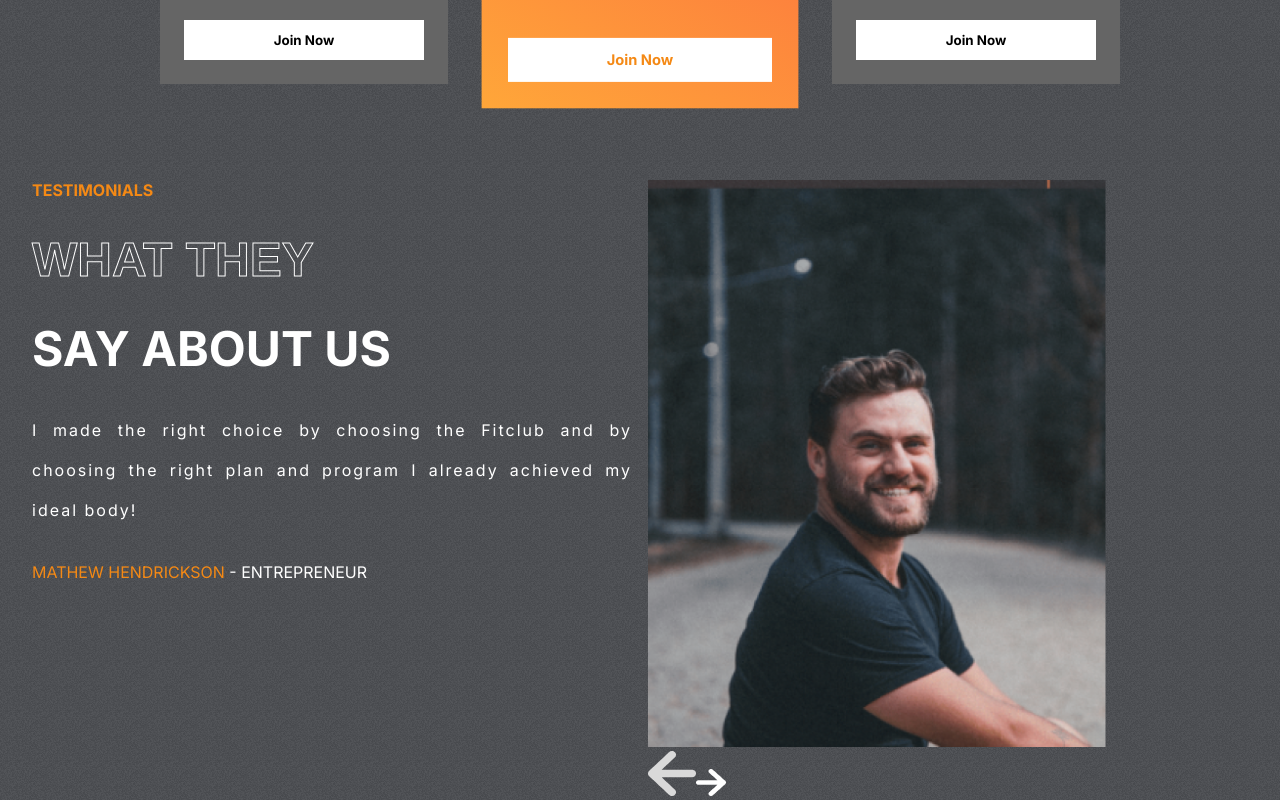
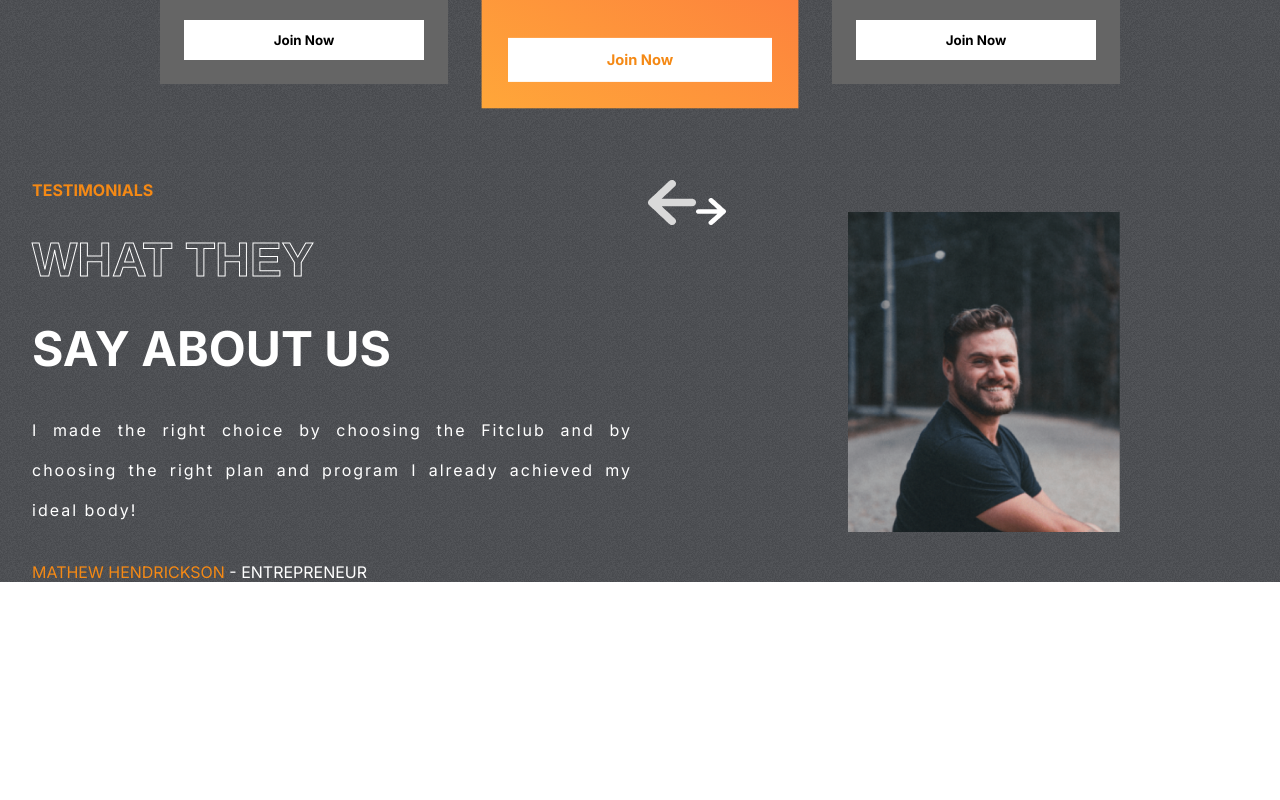
Before and after one commit to pallab17/Fithelp.o, a React (Create React App) app: page / in a window 1280 px wide. Shown: the part 2424-3224 px from the top of the page. After the commit the page ends 3006 px from the top, so only its background shows below. Built offline with nearby package versions, Linux system fonts and the light colour scheme.

Commit message:
files updated

```diff
--- a/src/components/Testimonials/Testimonials.css
+++ b/src/components/Testimonials/Testimonials.css
@@ -32,3 +32,11 @@ font-weight: bold;
     flex: 1;
     position: relative;
 }
+.right-t>img{
+    position: absolute;
+    width: 17rem;
+    height: 20rem;
+    object-fit: cover;
+    right: 8rem;
+    top: 2rem;
+}
```
